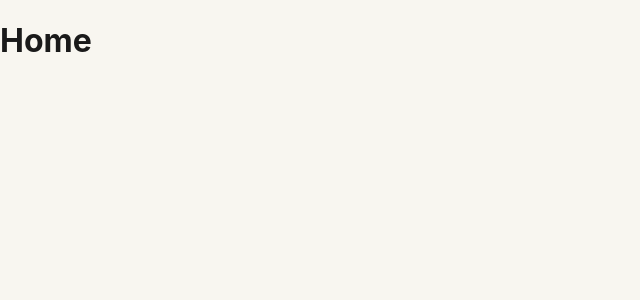
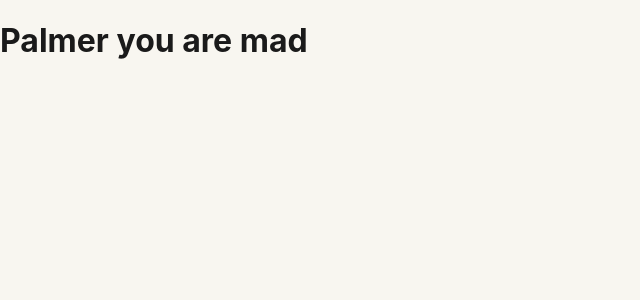
Before and after one commit to umeaclinton/paxofi-web, a Next.js app: page / in a window 1280 px wide. Shown: the top 300 px of the page, without its empty margins (0-640 px from the left). Built offline with nearby package versions, Linux system fonts and the light colour scheme.

Commit message:
feat: initialize home page with greeting layout

```diff
--- a/app/page.tsx
+++ b/app/page.tsx
@@ -3,7 +3,7 @@ export default function Home() {
     <main className="min-h-screen">
       <div className="Flex itens-center justify-center h-screen">
         <h1 className="text-4xl font-semibold tracking-tight">
-          Home
+          Palmer you are mad
         </h1>
       </div>
     </main>
```
